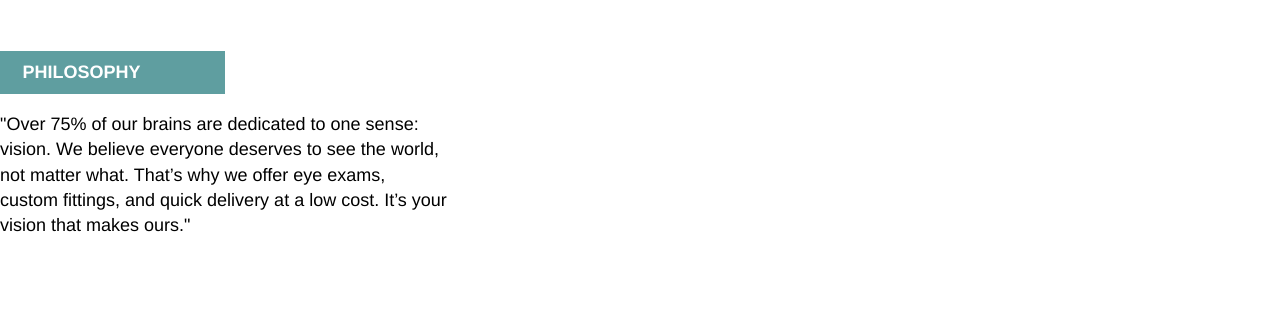
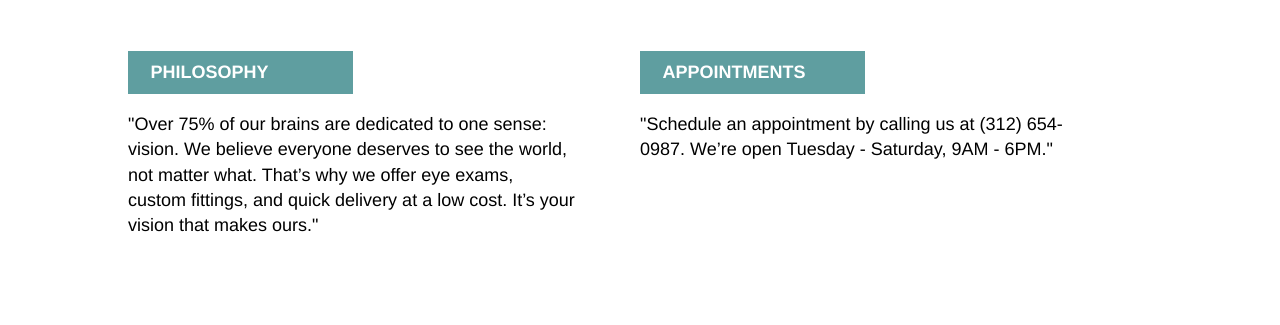
Before and after one commit to omar-nav/TortoiseshellOptics, a plain HTML site: page index.html in a window 1280 px wide. Shown: the part 759-1084 px from the top of the page. Drawn offline with Linux system fonts and the light colour scheme.

Commit message:
added styling for center elemnts

```diff
--- a/resources/css/style.css
+++ b/resources/css/style.css
@@ -34,6 +34,7 @@ header {
   background-repeat: no-repeat;
   background-position: center;
   background-size: cover;
+  background-position: left;
   padding-top: 1rem;
   height: 30rem;
 }
@@ -93,7 +94,7 @@ p {
   justify-content: center;
 }
 .supporting-container {
-  flex-wrap: wrap;
+  display: flex;
   justify-content: center;
 }
 .title {
```
